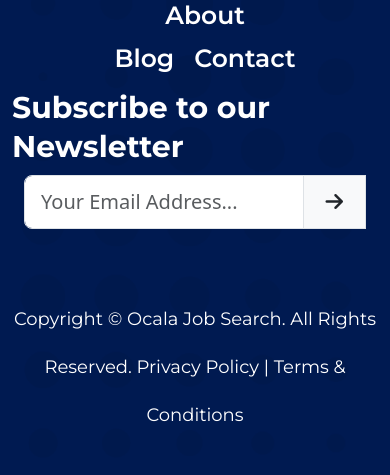
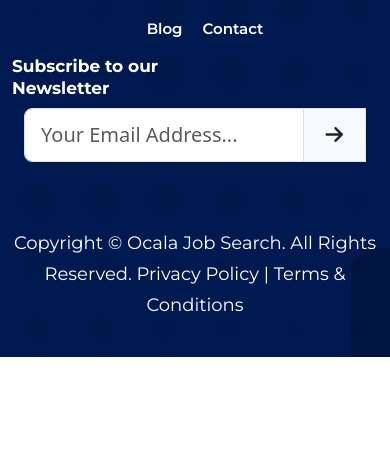
Before and after one commit to harishankarprajapati/Ocala-Job-Search, a plain HTML site: page index.html in a window 390 px wide. Shown: the part 9240-9715 px from the top of the page. After the commit the page ends 9597 px from the top, so only its background shows below. Drawn offline with nearby package versions, Linux system fonts and the light colour scheme; a web font is replaced by a local one.

Commit message:
bbvvcnbm,vc

```diff
--- a/css/responsive.css
+++ b/css/responsive.css
@@ -92,7 +92,7 @@
     .sec-wee-h {
         font-size: 40px;
     }
-    button#nav-contact22-tab , button#nav-home-tab {
+    button#nav-contact22-tab , button#nav-home-tab , button#nav-profile-tab , button#nav-contact-tab{
         width: 100%;
     }
     div#nav-tabContent {
@@ -181,5 +181,22 @@
     .sec-all-pro-p {
         font-size: 20px;
     }
+    .sec-al-me-p {
+        font-family: 'Montserrat';
+        font-style: normal;
+        font-weight: 600;
+        font-size: 15px;
+        padding-top: 20px !important;
+    }
+    .sec-sub-h {
+        font-size: 17px;
+    }
+    .copy-right-sec {
+        font-family: 'Montserrat';
+        font-style: normal;
+        font-weight: 400;
+        font-size: 18px;
+        line-height: 31px;
+    }
 
 }
```
